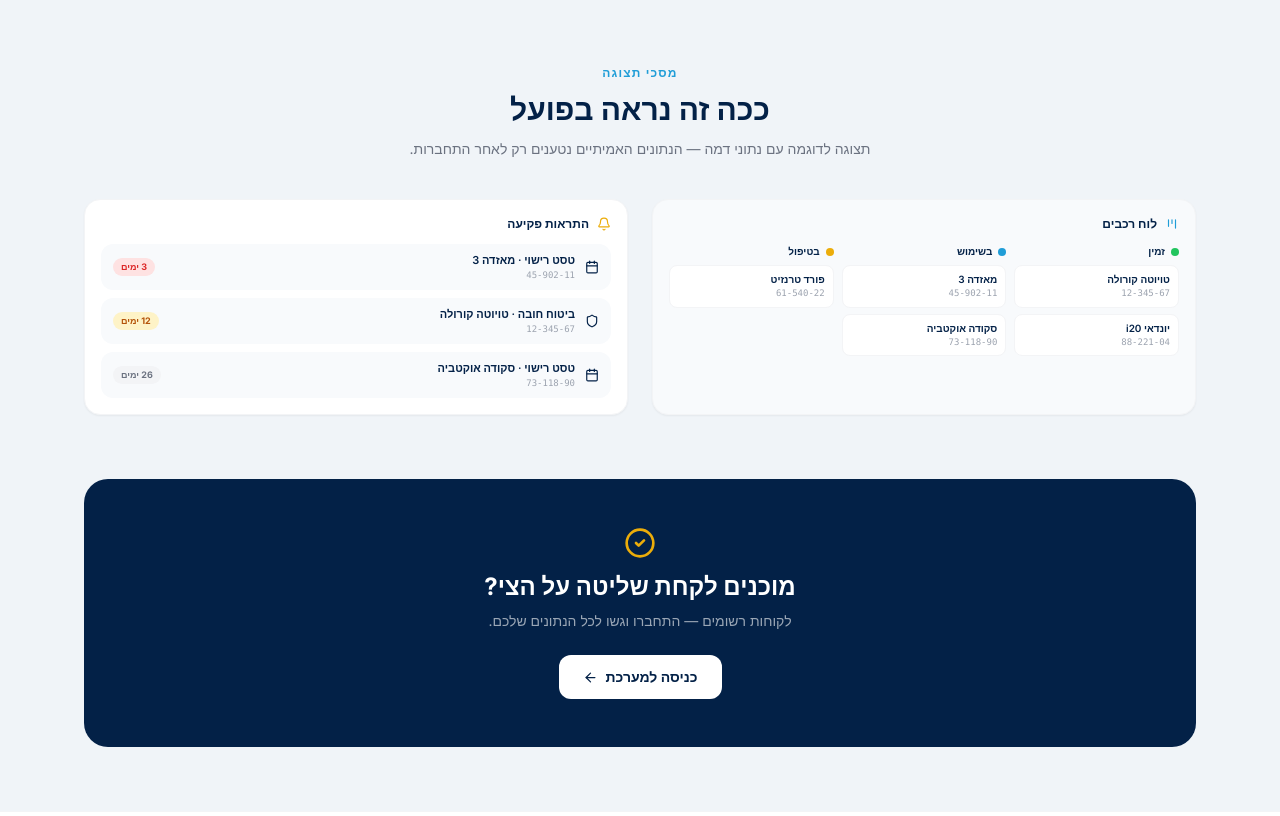
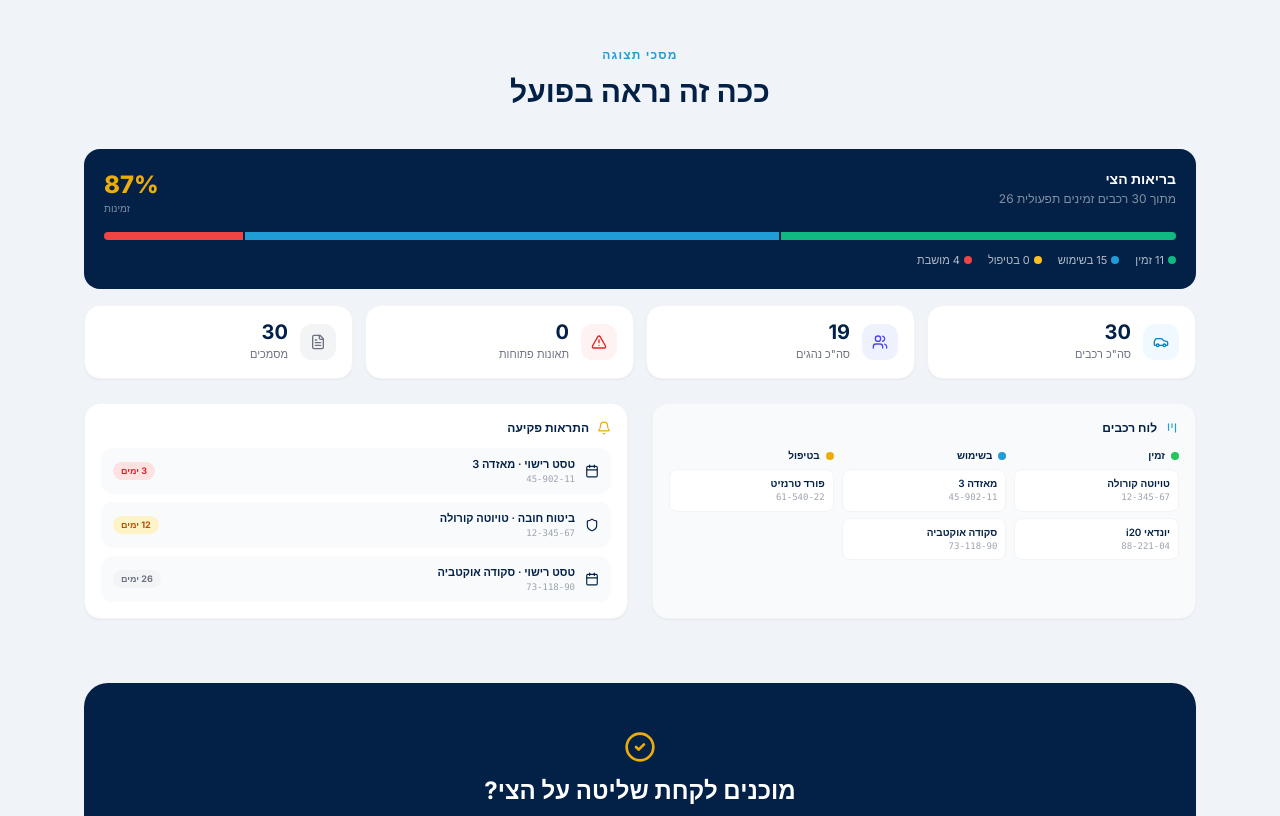
Before and after one commit to benjaminz-ai/Vehicle-Management-System, a Next.js app: page / in a window 1280 px wide. Shown: the part 1780-2596 px from the top of the page. Built offline with nearby package versions, Linux system fonts and the light colour scheme; no server answers.

Commit message:
feat: מוקאפ דשבורד בדף הנחיתה + הסרת משפט נתוני דמה

```diff
--- a/app/page.tsx
+++ b/app/page.tsx
@@ -6,6 +6,56 @@ import {
 
 const NAVY = "#032147";
 const GOLD = "#ecad0a";
+
+// Mini dashboard mockup (dummy data)
+function MiniDashboard() {
+  const kpis = [
+    { icon: Car, value: "30", label: 'סה"כ רכבים', accent: "bg-sky-50 text-sky-600" },
+    { icon: Users, value: "19", label: 'סה"כ נהגים', accent: "bg-indigo-50 text-indigo-600" },
+    { icon: AlertTriangle, value: "0", label: "תאונות פתוחות", accent: "bg-red-50 text-red-600" },
+    { icon: FileText, value: "30", label: "מסמכים", accent: "bg-gray-100 text-gray-500" },
+  ];
+  return (
+    <div className="space-y-4">
+      <div className="rounded-2xl p-5" style={{ background: NAVY }}>
+        <div className="flex items-start justify-between">
+          <div>
+            <div className="text-sm font-bold text-white">בריאות הצי</div>
+            <div className="text-xs text-white/50 mt-0.5">מתוך 30 רכבים זמינים תפעולית 26</div>
+          </div>
+          <div className="text-left">
+            <div className="text-2xl font-extrabold" style={{ color: GOLD }}>87%</div>
+            <div className="text-[10px] text-white/50">זמינות</div>
+          </div>
+        </div>
+        <div className="flex h-2 rounded-full overflow-hidden mt-4 gap-0.5">
+          <div className="bg-emerald-500" style={{ width: "37%" }} />
+          <div className="bg-[#209dd7]" style={{ width: "50%" }} />
+          <div className="bg-red-500" style={{ width: "13%" }} />
+        </div>
+        <div className="flex flex-wrap gap-x-4 gap-y-1 mt-3 text-[11px] text-white/70">
+          <span className="flex items-center gap-1"><span className="w-2 h-2 rounded-full bg-emerald-500" /> 11 זמין</span>
+          <span className="flex items-center gap-1"><span className="w-2 h-2 rounded-full bg-[#209dd7]" /> 15 בשימוש</span>
+          <span className="flex items-center gap-1"><span className="w-2 h-2 rounded-full bg-amber-400" /> 0 בטיפול</span>
+          <span className="flex items-center gap-1"><span className="w-2 h-2 rounded-full bg-red-500" /> 4 מושבת</span>
+        </div>
+      </div>
+      <div className="grid grid-cols-2 sm:grid-cols-4 gap-3">
+        {kpis.map(k => (
+          <div key={k.label} className="bg-white rounded-2xl border border-gray-100 shadow-sm p-4 flex items-center gap-3">
+            <div className={"w-9 h-9 rounded-xl flex items-center justify-center shrink-0 " + k.accent}>
+              <k.icon size={16} />
+            </div>
+            <div className="min-w-0">
+              <div className="text-xl font-bold text-[#032147] leading-none">{k.value}</div>
+              <div className="text-[11px] text-gray-500 mt-1 truncate">{k.label}</div>
+            </div>
+          </div>
+        ))}
+      </div>
+    </div>
+  );
+}
 
 // ─────────────────────────────────────────────────────────────────────────────
 // Login call-to-action — sends users to the existing /login page
@@ -24,7 +74,6 @@ function LoginCta() {
       >
         כניסה למערכת
       </a>
-      <a href="/forgot-password" className="inline-block mt-3 text-xs text-[#209dd7] hover:text-[#1880b0] transition-colors">שכחתי סיסמה</a>
     </div>
   );
 }
@@ -251,9 +300,9 @@ export default function LandingPage() {
         <div className="text-center mb-10">
           <span className="text-xs font-bold tracking-widest uppercase text-[#209dd7]">מסכי תצוגה</span>
           <h2 className="text-2xl lg:text-3xl font-bold text-[#032147] mt-2">ככה זה נראה בפועל</h2>
-          <p className="text-gray-500 text-sm mt-3">תצוגה לדוגמה עם נתוני דמה — הנתונים האמיתיים נטענים רק לאחר התחברות.</p>
         </div>
-        <div className="grid lg:grid-cols-2 gap-6">
+        <MiniDashboard />
+        <div className="grid lg:grid-cols-2 gap-6 mt-6">
           <MiniBoard />
           <MiniAlerts />
         </div>
```
